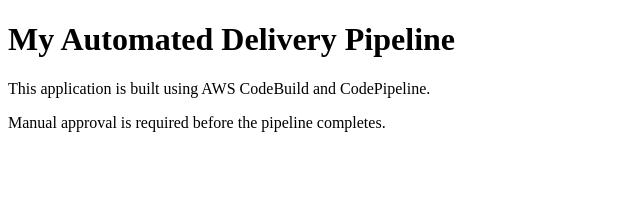
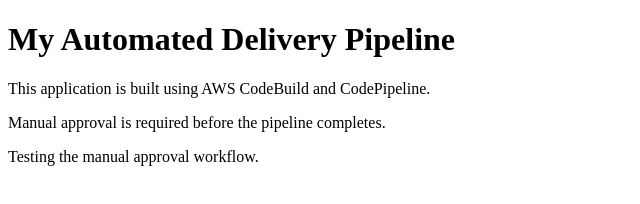
Before and after one commit to salmatahl6167/software-delivery-pipeline, a plain HTML site: page index.html in a window 1280 px wide. Shown: the whole page, without its empty margins (0-640 px from the left). Drawn offline with Linux system fonts and the light colour scheme.

Commit message:
Update index.html

```diff
--- a/index.html
+++ b/index.html
@@ -7,5 +7,6 @@
     <h1>My Automated Delivery Pipeline</h1>
     <p>This application is built using AWS CodeBuild and CodePipeline.</p>
     <p>Manual approval is required before the pipeline completes.</p>
+    <p>Testing the manual approval workflow.</p>
 </body>
 </html>
```
